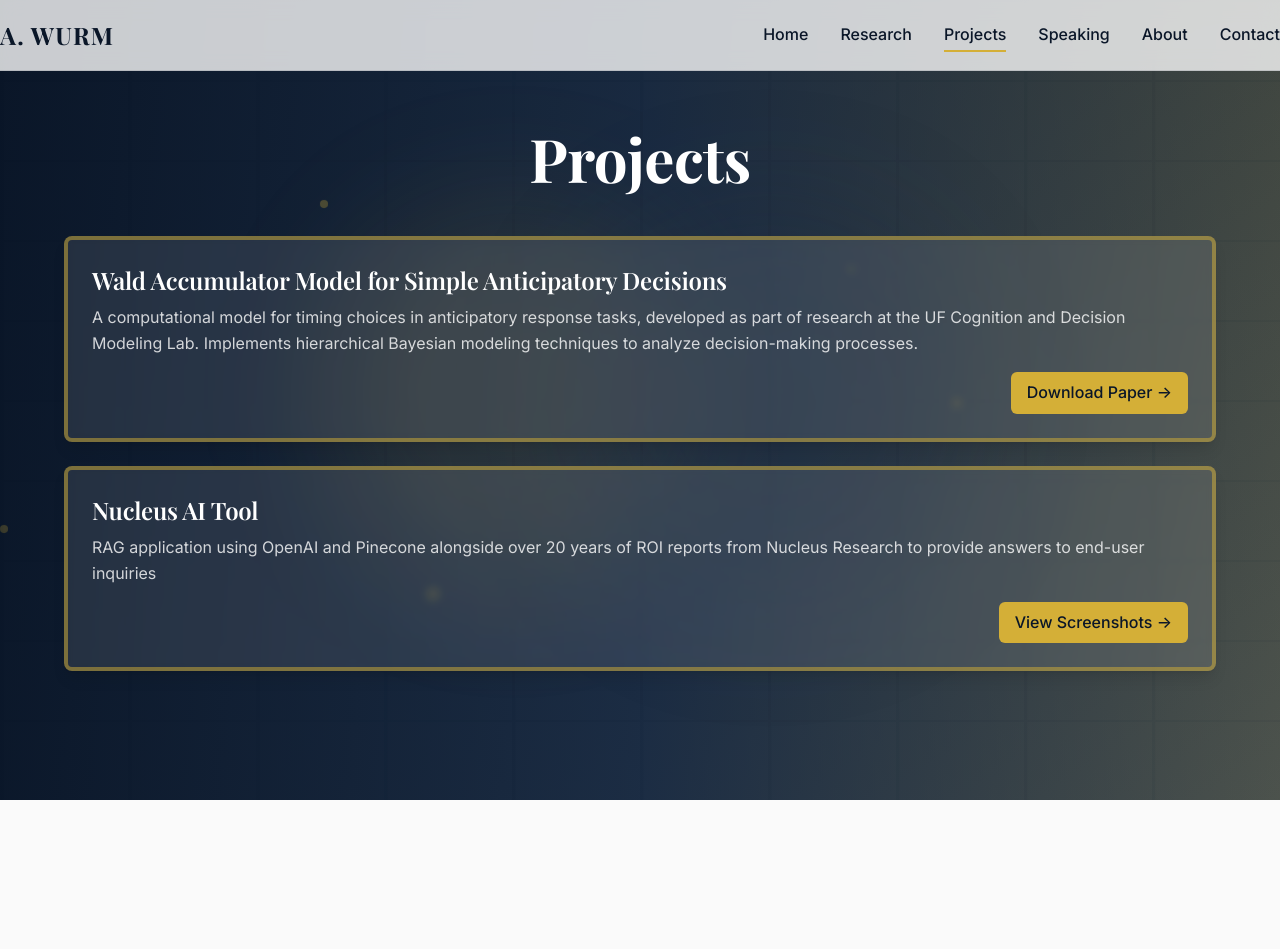
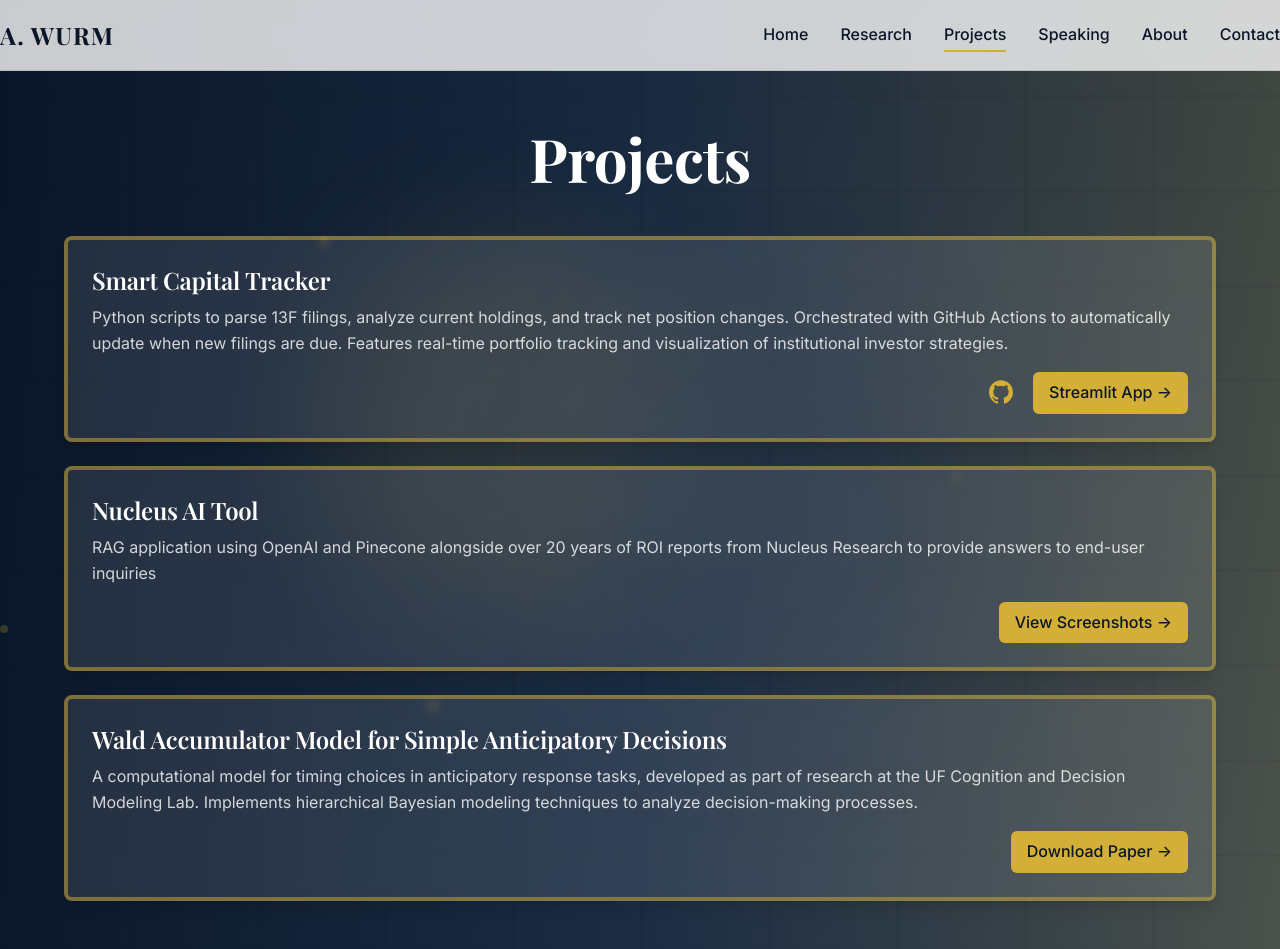
Before and after one commit to ahwurm/awurm-web, a Next.js app: page /projects in a window 1280 px wide. Before the commit the page ends 800 px from the top, so only its background shows below. Built offline with nearby package versions, Linux system fonts and the light colour scheme.

Commit message:
Add Smart Capital Tracker project to portfolio

```diff
--- a/app/projects/page.tsx
+++ b/app/projects/page.tsx
@@ -8,10 +8,27 @@
   technologies: string[]
   status: string
   url?: string
+  githubUrl?: string
   screenshot?: string
 }
 
 const projects: Project[] = [
+  {
+    name: "Smart Capital Tracker",
+    description: "Python scripts to parse 13F filings, analyze current holdings, and track net position changes. Orchestrated with GitHub Actions to automatically update when new filings are due. Features real-time portfolio tracking and visualization of institutional investor strategies.",
+    technologies: ["Python", "Streamlit", "Pandas", "yfinance", "Plotly", "SEC API", "GitHub Actions"],
+    status: "Open Source Project",
+    url: "https://smart-capital-tracker.streamlit.app/",
+    githubUrl: "https://github.com/ahwurm/13f-dashboard-hosted"
+  },
+  {
+    name: "Nucleus AI Tool",
+    description: "RAG application using OpenAI and Pinecone alongside over 20 years of ROI reports from Nucleus Research to provide answers to end-user inquiries",
+    technologies: ["Python", "OpenAI", "Pinecone"],
+    status: "Completed",
+    url: "https://nucleusresearch.com/ai/",
+    screenshot: "/app-screenshots/nucleus-ai-tool.png"
+  },
   {
     name: "Wald Accumulator Model for Simple Anticipatory Decisions",
     description: "A computational model for timing choices in anticipatory response tasks, developed as part of research at the UF Cognition and Decision Modeling Lab. Implements hierarchical Bayesian modeling techniques to analyze decision-making processes.",
@@ -27,14 +44,6 @@
     status: "Research Project",
     url: "/research-papers/wurm-2021-timing-anticipatory-decisions.pdf",
     screenshot: "/research-figures/response-distributions.png"
-  },
-  {
-    name: "Nucleus AI Tool",
-    description: "RAG application using OpenAI and Pinecone alongside over 20 years of ROI reports from Nucleus Research to provide answers to end-user inquiries",
-    technologies: ["Python", "OpenAI", "Pinecone"],
-    status: "Completed",
-    url: "https://nucleusresearch.com/ai/",
-    screenshot: "/app-screenshots/nucleus-ai-tool.png"
   }
 ]
 
@@ -155,7 +164,33 @@
 
                 <div className="flex items-center justify-end">
                   <div className="flex gap-3">
-                    {project.name === 'Nucleus AI Tool' ? (
+                    {project.name === 'Smart Capital Tracker' ? (
+                      <>
+                        <a
+                          href={project.githubUrl}
+                          target="_blank"
+                          rel="noopener noreferrer"
+                          className="p-2 rounded-md hover:bg-white/10 transition-colors"
+                          aria-label="View GitHub Repository"
+                        >
+                          <svg
+                            className="w-6 h-6 text-accent"
+                            fill="currentColor"
+                            viewBox="0 0 24 24"
+                          >
+                            <path d="M12 .297c-6.63 0-12 5.373-12 12 0 5.303 3.438 9.8 8.205 11.385.6.113.82-.258.82-.577 0-.285-.01-1.04-.015-2.04-3.338.724-4.042-1.61-4.042-1.61C4.422 18.07 3.633 17.7 3.633 17.7c-1.087-.744.084-.729.084-.729 1.205.084 1.838 1.236 1.838 1.236 1.07 1.835 2.809 1.305 3.495.998.108-.776.417-1.305.76-1.605-2.665-.3-5.466-1.332-5.466-5.93 0-1.31.465-2.38 1.235-3.22-.135-.303-.54-1.523.105-3.176 0 0 1.005-.322 3.3 1.23.96-.267 1.98-.399 3-.405 1.02.006 2.04.138 3 .405 2.28-1.552 3.285-1.23 3.285-1.23.645 1.653.24 2.873.12 3.176.765.84 1.23 1.91 1.23 3.22 0 4.61-2.805 5.625-5.475 5.92.42.36.81 1.096.81 2.22 0 1.606-.015 2.896-.015 3.286 0 .315.21.69.825.57C20.565 22.092 24 17.592 24 12.297c0-6.627-5.373-12-12-12" />
+                          </svg>
+                        </a>
+                        <a
+                          href={project.url}
+                          target="_blank"
+                          rel="noopener noreferrer"
+                          className="bg-accent text-primary px-4 py-2 rounded-md hover:bg-accent-hover transition-colors font-medium"
+                        >
+                          Streamlit App →
+                        </a>
+                      </>
+                    ) : project.name === 'Nucleus AI Tool' ? (
                       <button
                         onClick={() => handleProjectClick(project)}
                         className="bg-accent text-primary px-4 py-2 rounded-md hover:bg-accent-hover transition-colors font-medium"
```
